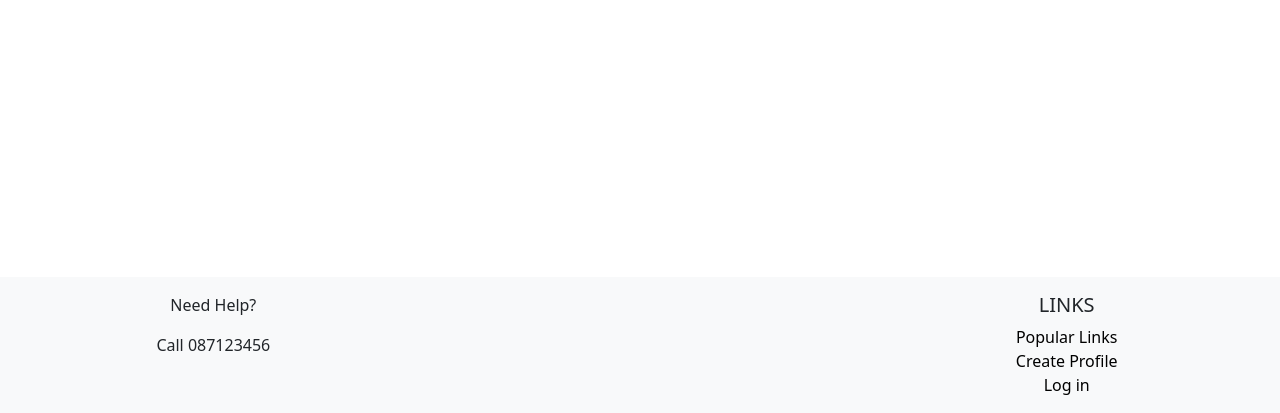
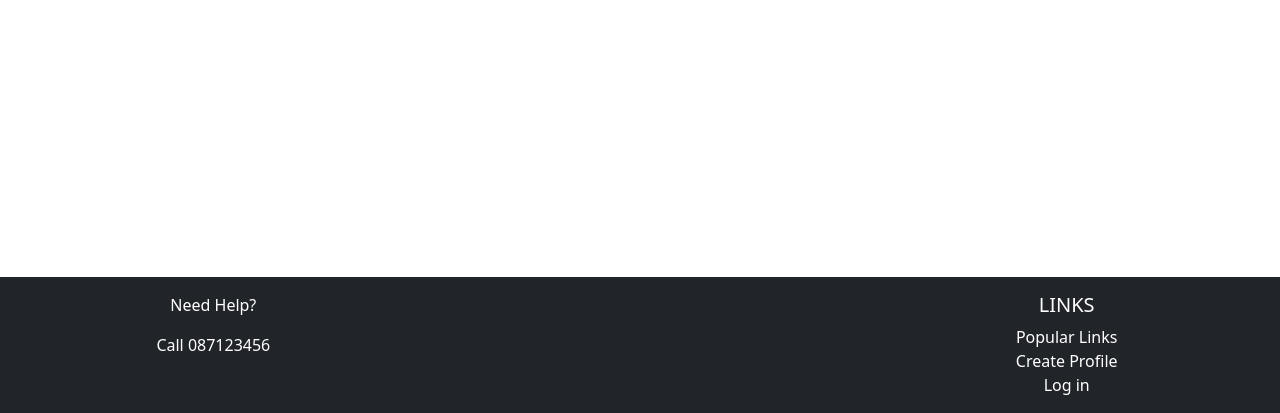
Before and after one commit to AideenM12/Trust-in-soda-hackathon, a Flask app: page / in a window 1280 px wide. Shown: the part 387-800 px from the top of the page. Run offline with Flask 2, Linux system fonts and the light colour scheme; some libraries are stand-ins or nearby versions.

Commit message:
fix: adjust footer to match header and adjust color changing function

```diff
--- a/static/js/script.js
+++ b/static/js/script.js
@@ -2,22 +2,22 @@ const changeTheme = () => {
     $('body')
     .css('background-color', '#3a6596')
     .css('color', '#ffffff');
+    $('#Blue')
+    .removeClass('btn-primary')
+    .addClass('btn-light')
+    .css('color', ('#3a6596'));
     $('.btn-block').css('color', '#ffffff');
-    $('.footer-text').css('color', '#000');
-    $('.list-unstyled')
-    .removeClass("text-white")
-    .addClass('text-black');
 }
 
 const defaultTheme = () => {
     $('body')
     .css('background-color', '#ffffff')
     .css('color', '#000');
+    $('#Blue')
+    .removeClass('btn-light')
+    .addClass('btn-primary')
+    .css('color', ('#fff'));
     $('.btn-block').css('color', '#000');
-    $('.footer-text').css('color', '#fff');
-    $('.list-unstyled')
-    .removeClass('text-black')
-    .addClass('text-white');
 }
 
 const toggleBlueButton = document.getElementById('Blue');
--- a/templates/includes/footer.html
+++ b/templates/includes/footer.html
@@ -1,5 +1,5 @@
 <!-- Sticky footer with fixed navbar -->
-<footer class="footer mt-auto py-3 bg-light">
+<footer class="footer mt-auto py-3 text-white bg-dark">
     <div class="container-fluid">
         <div class="row d-flex justify-content-between">
             <div class="col-12 col-md-6 col-lg-4 text-center footer-text">
@@ -12,14 +12,14 @@
 
                 <ul class="list-unstyled mb-0">
                     <li>
-                        <a href="" target="_blank">
+                        <a class="text-white" href="" target="_blank">
                             Popular Links</a>
                     </li>
                     <li>
-                        <a href="" target="_blank">Create Profile</a>
+                        <a class="text-white" href="" target="_blank">Create Profile</a>
                     </li>
                     <li>
-                        <a href="{{ url_for('login') }}" target="_blank">Log in</a>
+                        <a class="text-white" href="{{ url_for('login') }}" target="_blank">Log in</a>
                     </li>
                 </ul>
             </div>
```
